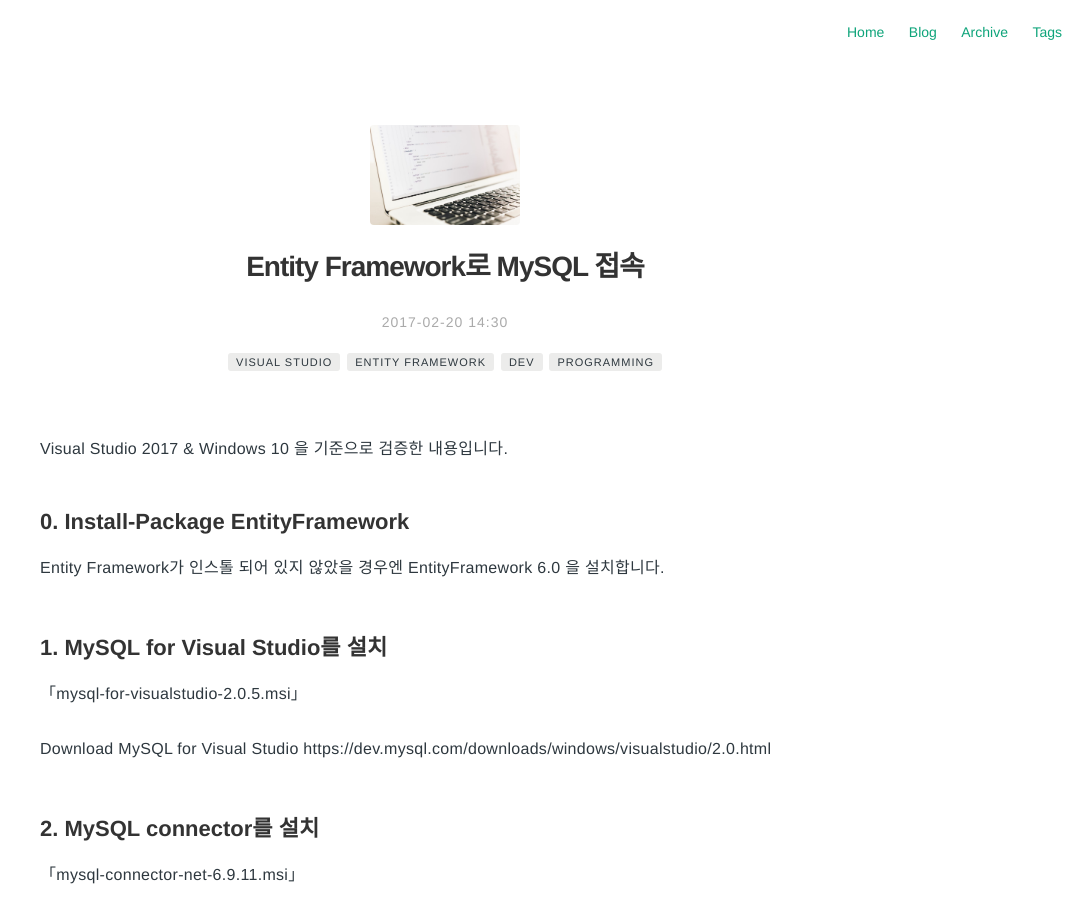
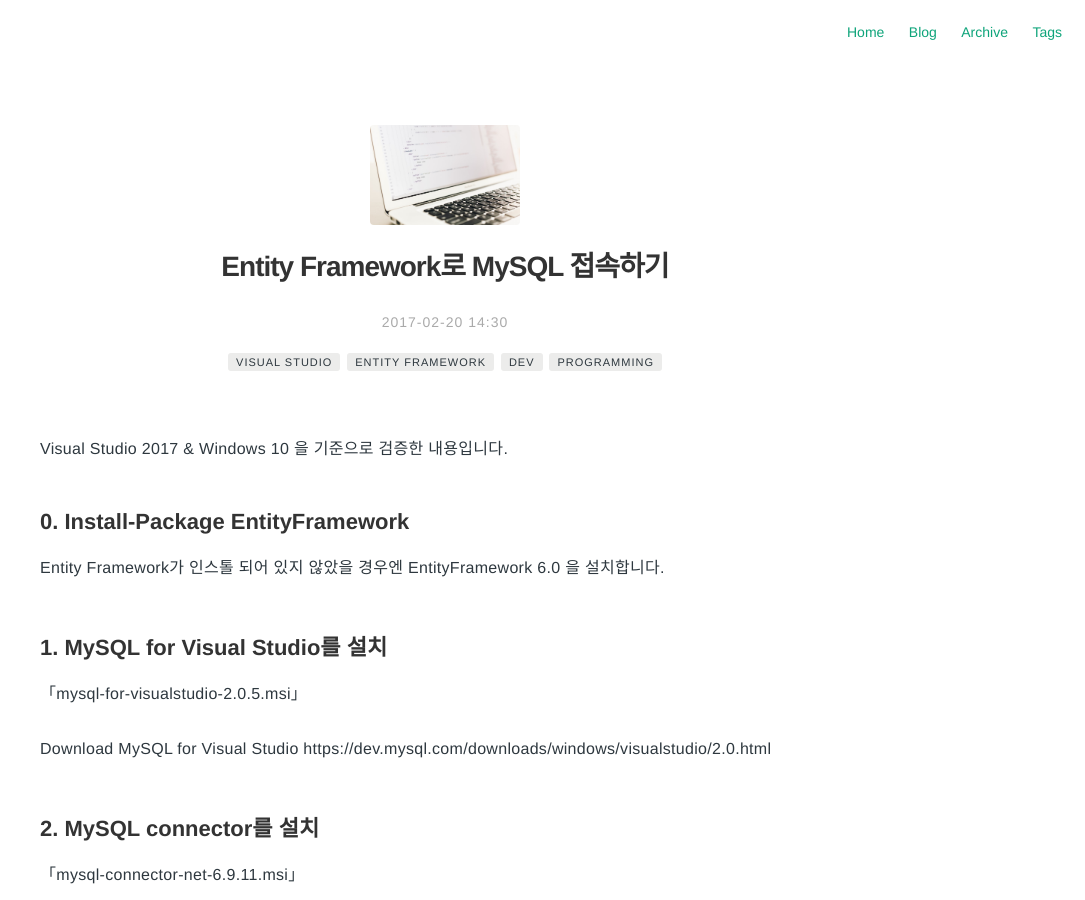
Before and after one commit to Pie001/pie001.github.io, a Jekyll site: the page built from _posts/2017-02-20-0033.md, in a window 1280 px wide and 900 px high. Shown: the whole window, without its empty margins (195-1280 px from the left). Built offline with Jekyll 4.4.1, drawn with Linux system fonts in a browser that asks for light colours; comment, search, counter and statistics services are not loaded.

Commit message:
Update 2017-02-20-0033.md

```diff
--- a/_posts/2017-02-20-0033.md
+++ b/_posts/2017-02-20-0033.md
@@ -1,5 +1,5 @@
 ---
-title: Entity Framework로 MySQL 접속
+title: Entity Framework로 MySQL 접속하기
 layout: post
 date:  2017-02-20 14:30
 image: /assets/images/post_header.jpg
@@ -14,7 +14,7 @@
 - programming
 category: blog
 author: pie
-description: Entity Framework로 MySQL 접속
+description: Entity Framework로 MySQL 접속하기
 ---
 Visual Studio 2017 & Windows 10 을 기준으로 검증한 내용입니다.
 
```
